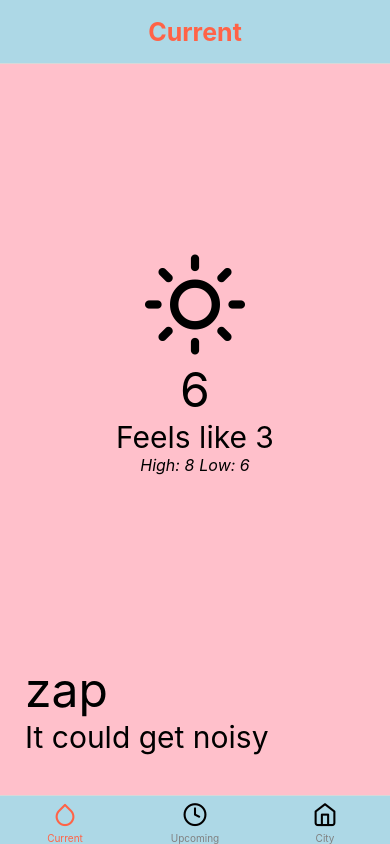
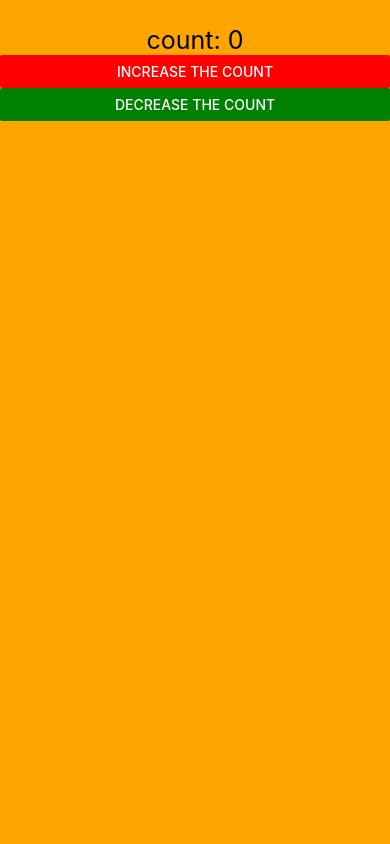
Before and after one commit to BrendanMcGaw/WeatherApp, a React Native app: screen / in a window 390 px wide. Built offline with nearby package versions, Linux system fonts and the light colour scheme.

Commit message:
Updated demonstration to use the hook useState to update the state of the count as the count increases.

```diff
--- a/App.js
+++ b/App.js
@@ -1,14 +1,16 @@
 import React from "react";
-import { NavigationContainer } from "@react-navigation/native"
-import { createBottomTabNavigator } from "@react-navigation/bottom-tabs"
-import Tabs from "./src/components/Tabs"
+import { NavigationContainer } from "@react-navigation/native";
+import { createBottomTabNavigator } from "@react-navigation/bottom-tabs";
+import Tabs from "./src/components/Tabs";
+import Counter from "./src/demonstration/Counter";
 
 const App = () => {
   return (
     <NavigationContainer>
-      <Tabs/>
+      <Counter />
+      {/* <Tabs /> */}
     </NavigationContainer>
-  )
-}
+  );
+};
 
-export default App
+export default App;
--- a/src/demonstration/counter.js
+++ b/src/demonstration/counter.js
@@ -1,31 +1,39 @@
-import React from "react";
-import { View, Text, Button, StyleSheet } from "native-react";
+import React, { useState, useEffect } from "react";
+import { View, Text, Button, StyleSheet } from "react-native";
 
 const Counter = () => {
-  let count = 0;
+  const [count, setCount] = useState(0);
   return (
-    <View>
-      <Text>{`count: ${count}`}</Text>
+    <View style={styles.container}>
+      <Text style={styles.title}>{`count: ${count}`}</Text>
       <Button
         color={"red"}
         title={"Increase the count"}
         onPress={() => {
-          count++;
-          console.log(count);
+          setCount(count + 1);
         }}
       />
       <Button
         color={"green"}
         title={"Decrease the count"}
         onPress={() => {
-          count--;
-          console.log(count);
+          setCount(count - 1);
         }}
       />
     </View>
   );
 };
 
-const styles = StyleSheet.create({});
+const styles = StyleSheet.create({
+  container: {
+    flex: 1,
+    backgroundColor: "orange",
+  },
+  title: {
+    alignSelf: "center",
+    fontSize: 25,
+    marginTop: 25,
+  },
+});
 
 export default Counter;
```
